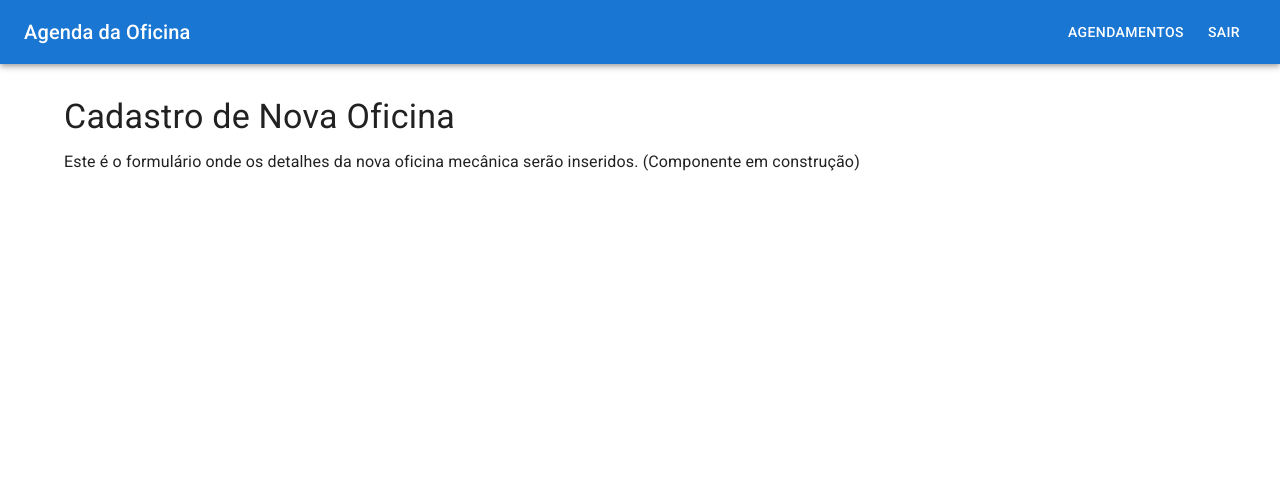
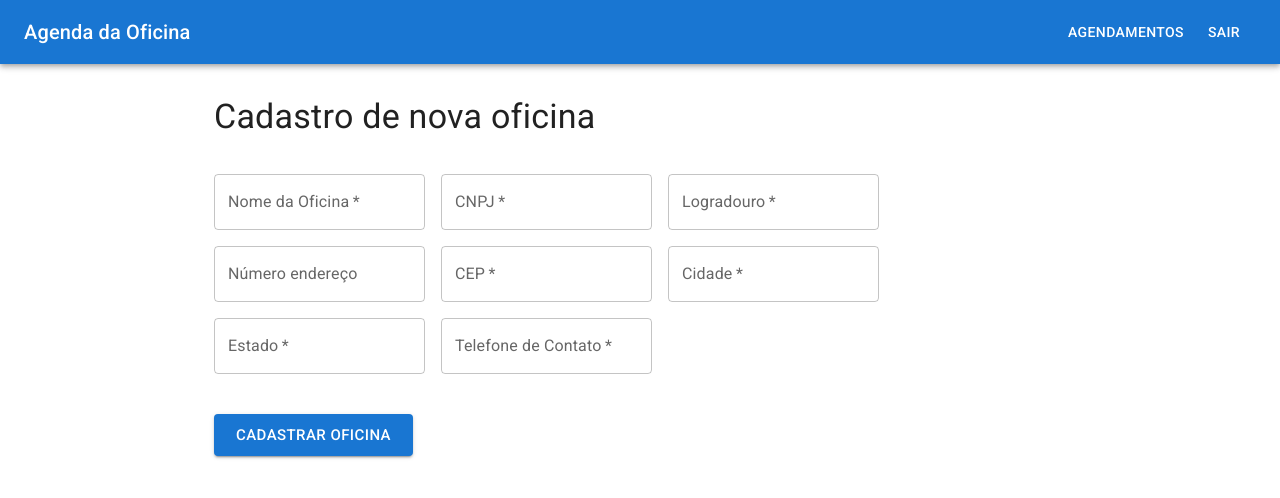
Before and after one commit to eduardobirck/agendamecanica, a React (Vite) app in the folder frontend/: page /cadastrar-mecanica in a window 1280 px wide. Shown: the top 498 px of the page. Built offline with nearby package versions, Linux system fonts and the light colour scheme; sample sign-in values are in the browser's storage.

Commit message:
Add frontEnd - registrar mecanica

```diff
--- a/frontend/src/pages/OficinaRegisterPage.jsx
+++ b/frontend/src/pages/OficinaRegisterPage.jsx
@@ -1,17 +1,107 @@
-import React from 'react';
-import Typography from '@mui/material/Typography';
+import React, { useState } from 'react';
+import { useNavigate } from 'react-router-dom';
+import { useAuth } from '../context/AuthContext';
+import axios from 'axios';
+
+import { Box, Button, Container, TextField, Typography, Grid } from '@mui/material';
+
+const api = axios.create({
+  baseURL: 'http://localhost:3001/api',
+});
 
 function OficinaRegisterPage() {
-  return (
-    <div>
-      <Typography variant="h4" component="h1" gutterBottom>
-        Cadastro de Nova Oficina
-      </Typography>
-      <Typography variant="body1">
-        Este é o formulário onde os detalhes da nova oficina mecânica serão inseridos.
-        (Componente em construção)
-      </Typography>
-    </div>
+    const { token } = useAuth();
+    const navigate = useNavigate();
+
+     // Estado para os campos principais
+    const [nome, setNome] = useState('');
+    const [cnpj, setCnpj] = useState('');
+    const [telefone, setTelefone] = useState('');
+
+    const [endereco, setEndereco] = useState({
+        rua: '',
+        numero: '',
+        cidade: '',
+        estado: '',
+        cep: '',
+    });
+
+    const handleEnderecoChange = (e) => {
+    setEndereco({
+      ...endereco,
+      [e.target.name]: e.target.value,
+    });
+  };
+
+  const handleSubmit = async (e) => {
+    e.preventDefault();
+    const dadosDaOficina = { nome, cnpj, telefone, endereco };
+
+    try {
+      await api.post('/oficinas', dadosDaOficina, {
+        headers: {
+          'Authorization': `Bearer ${token}`,
+        },
+      });
+      alert('Oficina cadastrada com sucesso!');
+      navigate('/');
+    } catch (error) {
+      console.error('Erro ao cadastrar oficina:', error.response.data);
+      const errorMessage = error.response?.data?.errors?.[0]?.msg || 'Falha ao cadastrar oficina.';
+      alert(`Erro: ${errorMessage}`);
+    }
+  };
+
+   return (
+    <Container maxWidth="md">
+      <Box
+        component="form"
+        onSubmit={handleSubmit}
+        sx={{
+          mt: 4,
+          display: 'flex',
+          flexDirection: 'column',
+          gap: 3,
+        }}
+      >
+        <Typography variant="h4" component="h1" gutterBottom>
+          Cadastro de nova oficina
+        </Typography>
+
+        <Grid container spacing={2}>
+          <Grid item xs={12} sm={8}>
+            <TextField fullWidth label="Nome da Oficina" value={nome} onChange={(e) => setNome(e.target.value)} required />
+          </Grid>
+          <Grid item xs={12} sm={4}>
+            <TextField fullWidth label="CNPJ" value={cnpj} onChange={(e) => setCnpj(e.target.value)} required />
+          </Grid>
+          <Grid item xs={12} sm={6}>
+            <TextField fullWidth label="Logradouro" name="rua" value={endereco.rua} onChange={handleEnderecoChange} required />
+          </Grid>
+          <Grid item xs={12} sm={2}>
+            <TextField fullWidth label="Número endereço" name="numero" value={endereco.numero} onChange={handleEnderecoChange} />
+          </Grid>
+          <Grid item xs={12} sm={4}>
+            <TextField fullWidth label="CEP" name="cep" value={endereco.cep} onChange={handleEnderecoChange} required />
+          </Grid>
+          <Grid item xs={12} sm={6}>
+            <TextField fullWidth label="Cidade" name="cidade" value={endereco.cidade} onChange={handleEnderecoChange} required />
+          </Grid>
+          <Grid item xs={12} sm={6}>
+            <TextField fullWidth label="Estado" name="estado" value={endereco.estado} onChange={handleEnderecoChange} required />
+          </Grid>
+          <Grid item xs={12}>
+            <TextField fullWidth label="Telefone de Contato" value={telefone} onChange={(e) => setTelefone(e.target.value)} required />
+          </Grid>
+        </Grid>
+
+        <Box sx={{ mt: 2 }}>
+          <Button type="submit" variant="contained" size="large">
+            Cadastrar Oficina
+          </Button>
+        </Box>
+      </Box>
+    </Container>
   );
 }
 
```
